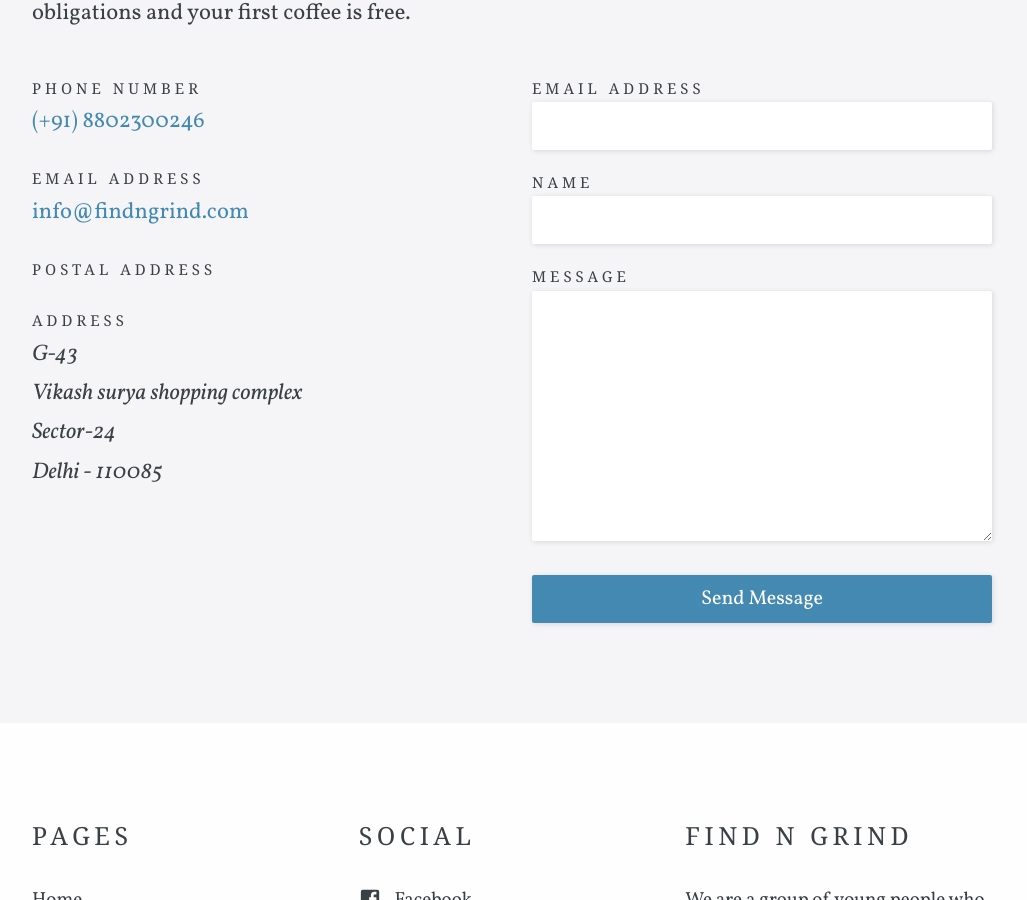
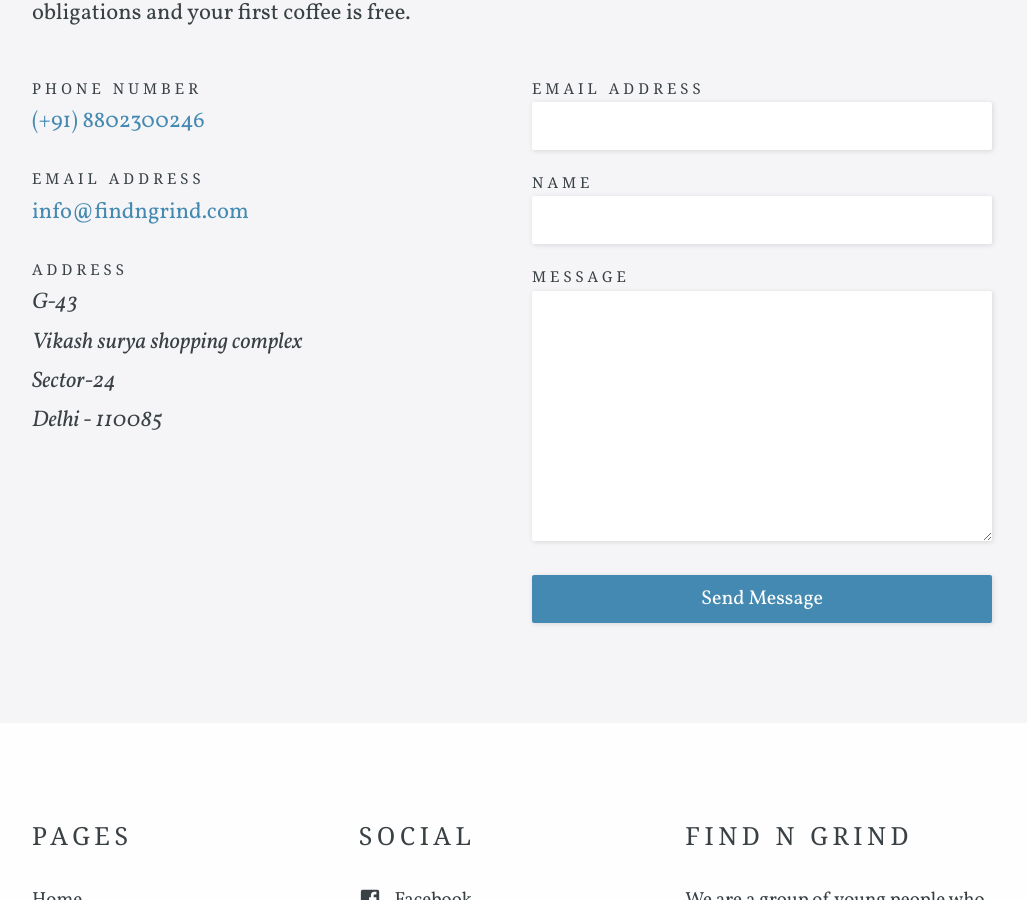
Before and after one commit to findngrind/findngrind.github.io, a Jekyll site: the page built from contact.html, in a window 1280 px wide and 900 px high, scrolled down 622 px. Shown: the whole window, without its empty margins (128-1155 px from the left). Built offline with Jekyll 4.4.1, drawn with Linux system fonts in a browser that asks for light colours; some web fonts are replaced.

Commit message:
remove postal code

```diff
--- a/contact.html
+++ b/contact.html
@@ -25,8 +25,8 @@ map:
 		<label>Email Address</label>
 		<p class="contact-info"><a href="mailto:{{ site.data.company.contact_email_address }}">{{ site.data.company.contact_email_address }}</a></p>
 
-		<label>Postal Address</label>
-		<address class="contact-info">{{ site.data.company.postal_address | replace: ',', '<br>' }}</address>
+		<!-- label>Postal Address</label>
+        <address class="contact-info">{{ site.data.company.postal_address | replace: ',', '<br>' }}</address> -->
 		<label>Address</label>
 		<address class="contact-info">{{ site.data.company.address | replace: ',', '<br>' }}</address>
 	</div>
```
